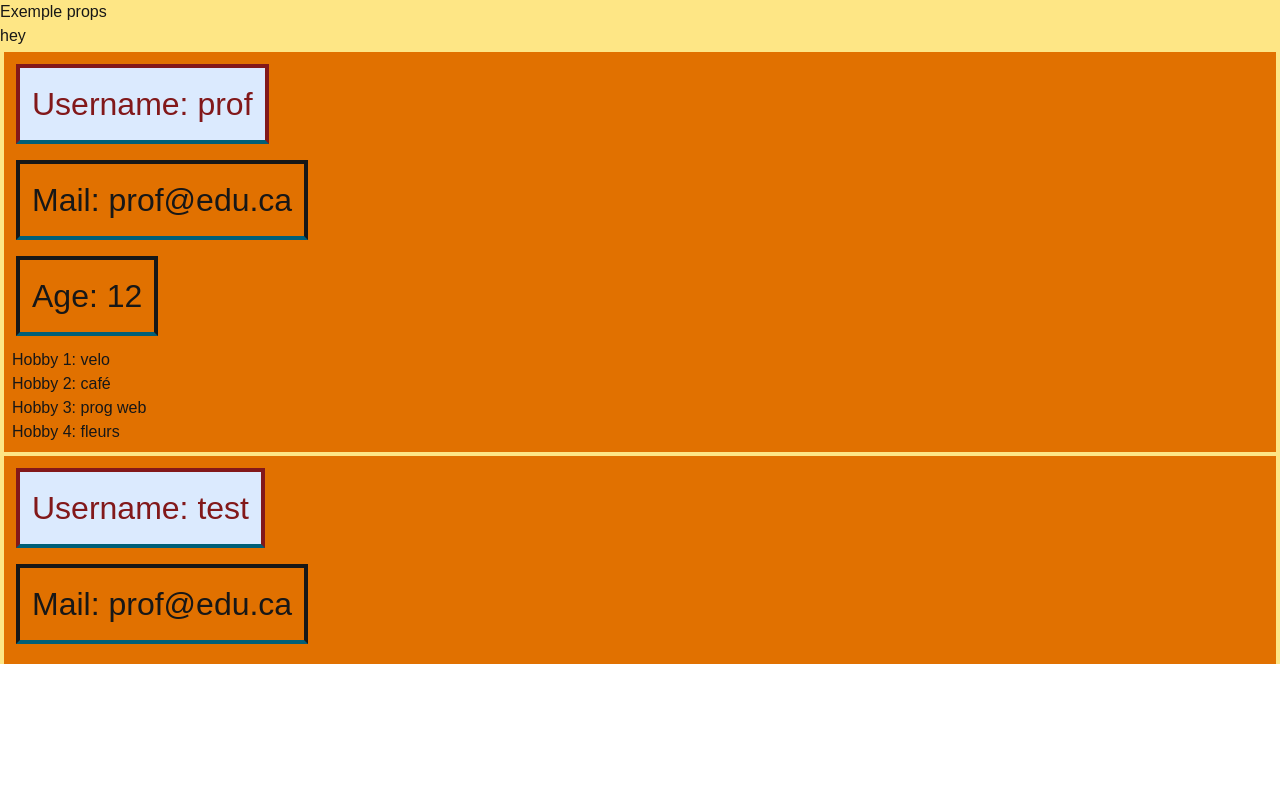
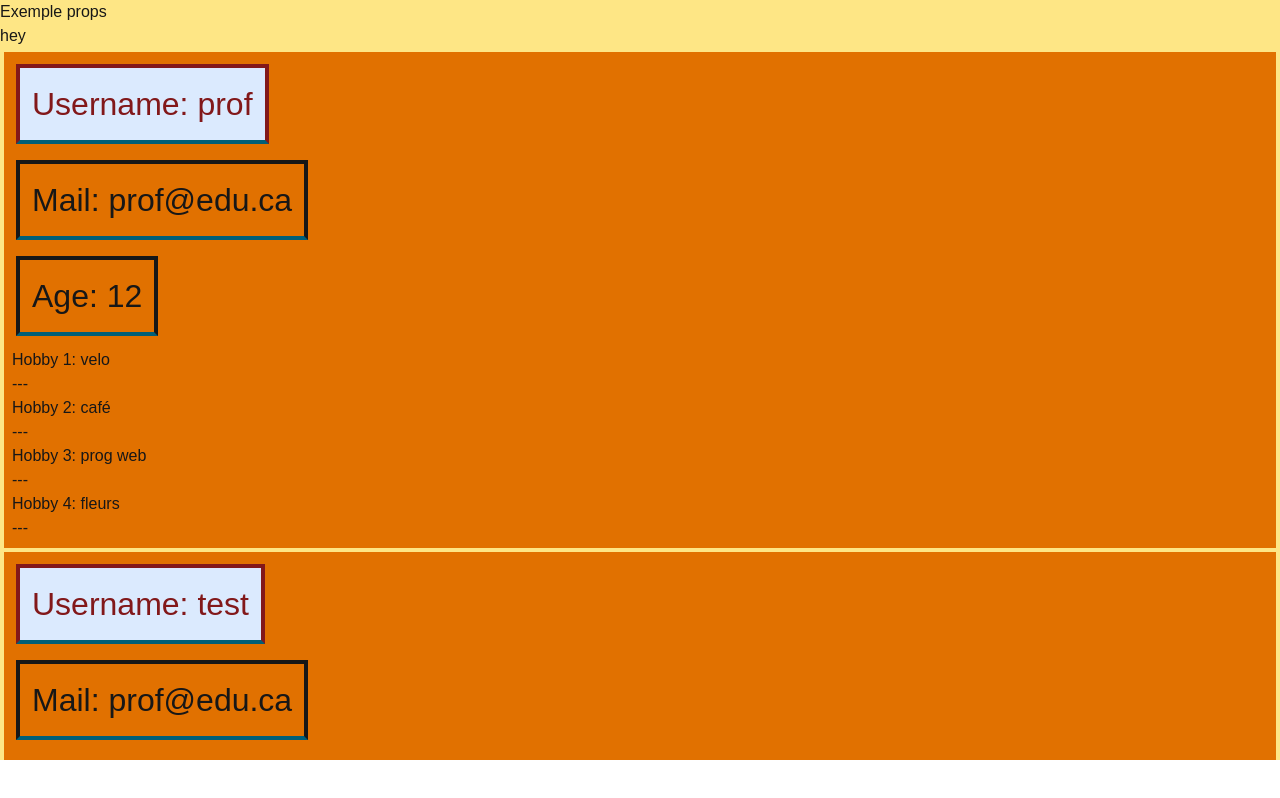
Before and after one commit to prof-moevus/SAE_2025_nextjs, a Next.js app: page /props in a window 1280 px wide. Built offline with nearby package versions, Linux system fonts and the light colour scheme.

Commit message:
Add a little complexity to the iterative rendering

```diff
--- a/src/app/props/page.js
+++ b/src/app/props/page.js
@@ -1,8 +1,6 @@
-
-
-function UserRow({type, value, myStyle}){
+function UserRow({type, value, myStyle}) {
     let s = ""
-    if (myStyle === "red"){
+    if (myStyle === "red") {
         s = "bg-blue-100 text-red-900"
     }
     return (
@@ -20,10 +18,13 @@ function User({name, mail, age, hobbies}) {
             <UserRow type="Mail" value={mail}/>
             {age && <UserRow type="Age" value={age}/>}
             <ul>
-            {hobbies && hobbies.map((item, index) => {
-                    return (<li key={index}> Hobby {index+1}: {item} </li>)
-                }
-            )}
+                {hobbies && hobbies.map((item, index) => {
+                        return (<>
+                            <li key={index}> Hobby {index + 1}: {item} </li>
+                            <p>---</p>
+                        </>)
+                    }
+                )}
             </ul>
         </div>
     )
```
